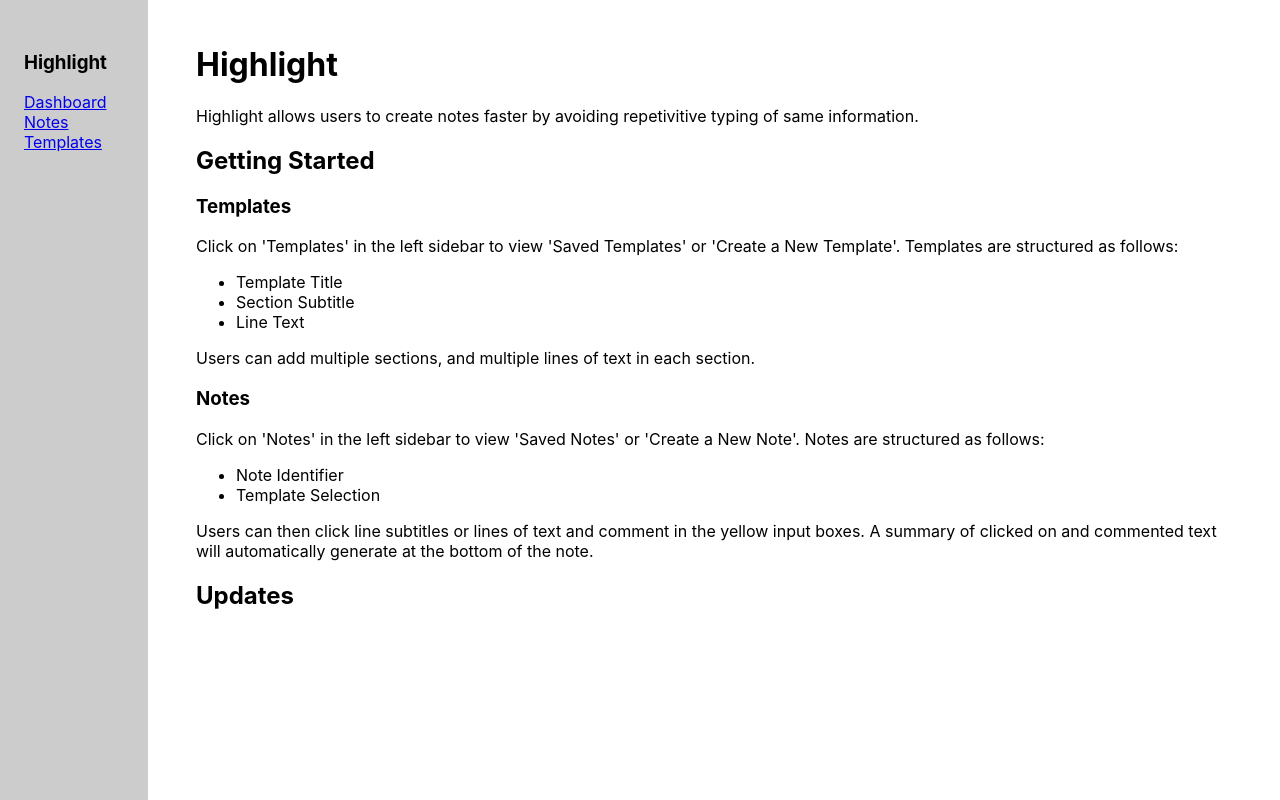
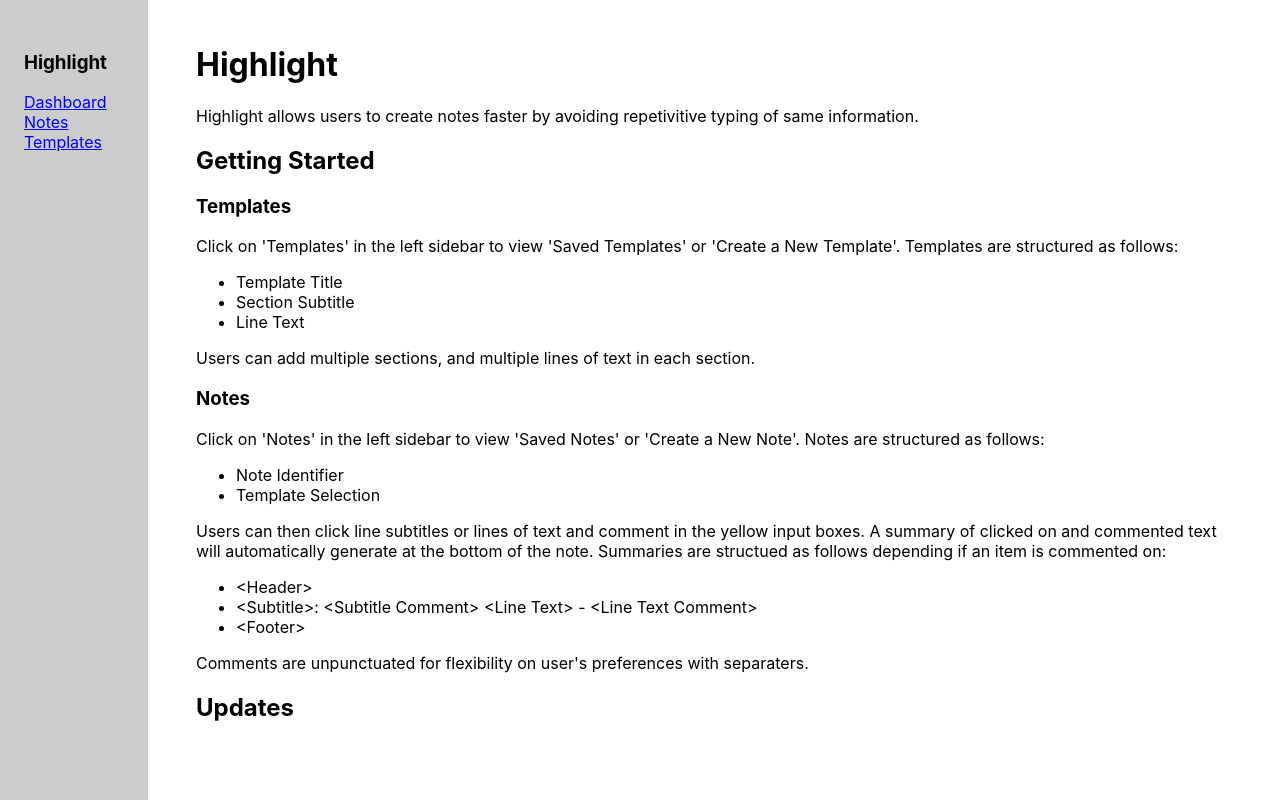
Before and after one commit to julienshim/highlight, a React (Create React App) app: page / in a window 1280 px wide. Built offline with nearby package versions, Linux system fonts and the light colour scheme.

Commit message:
describing punctuation

```diff
--- a/src/components/Dashboard.js
+++ b/src/components/Dashboard.js
@@ -25,7 +25,13 @@ const Home = () => {
         <li>Note Identifier</li>
         <li>Template Selection</li>
       </ul>
-      <p>Users can then click line subtitles or lines of text and comment in the yellow input boxes. A summary of clicked on and commented text will automatically generate at the bottom of the note.</p>
+      <p>Users can then click line subtitles or lines of text and comment in the yellow input boxes. A summary of clicked on and commented text will automatically generate at the bottom of the note. Summaries are structued as follows depending if an item is commented on:</p>
+        <ul>
+          <li>{"<Header>"}</li>
+          <li>{"<Subtitle>: <Subtitle Comment> <Line Text> - <Line Text Comment>"}</li>
+          <li>{"<Footer>"}</li>
+        </ul>
+        <p>Comments are unpunctuated for flexibility on user's preferences with separaters.</p>
       <h2>Updates</h2>
     </Fragment>
   );
```
